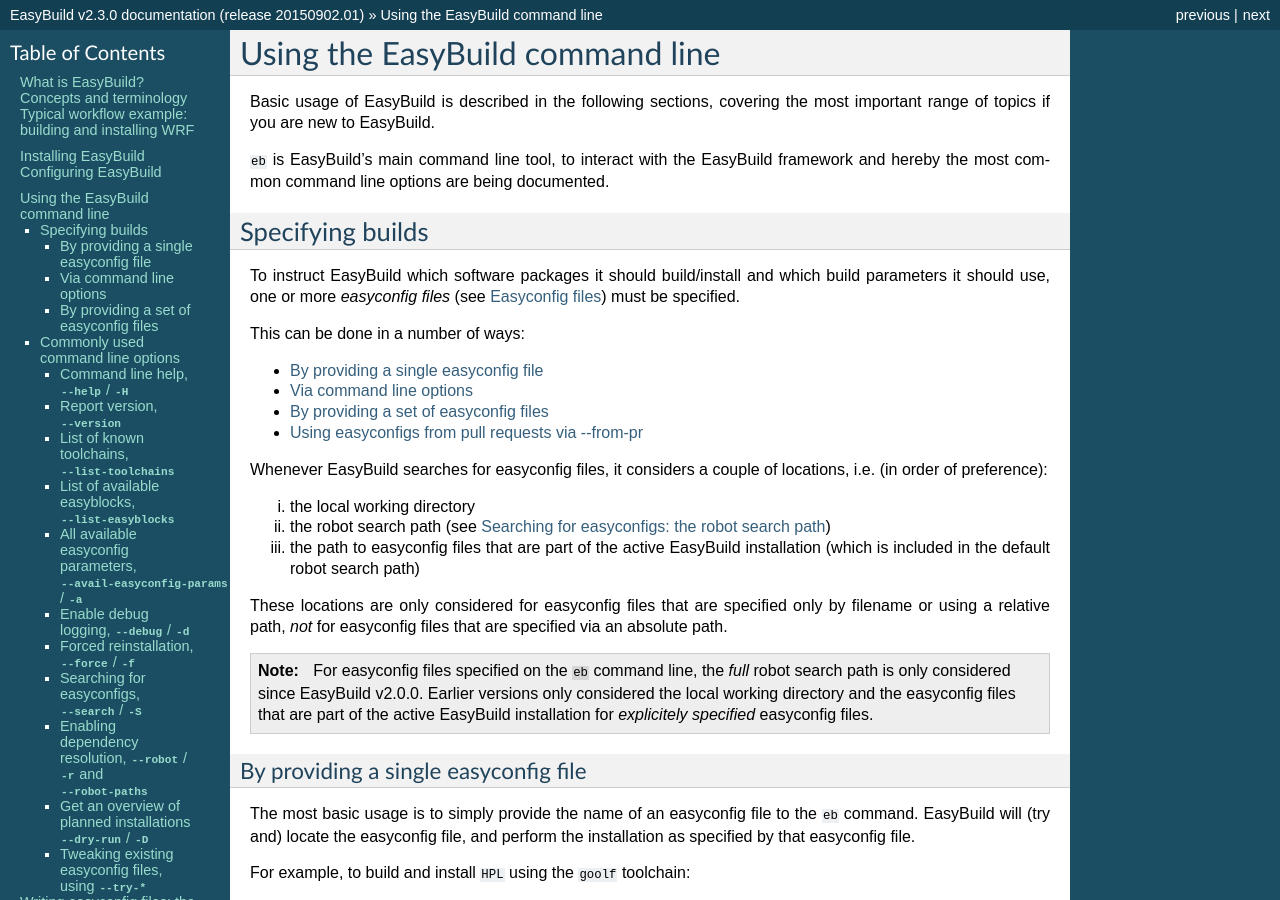
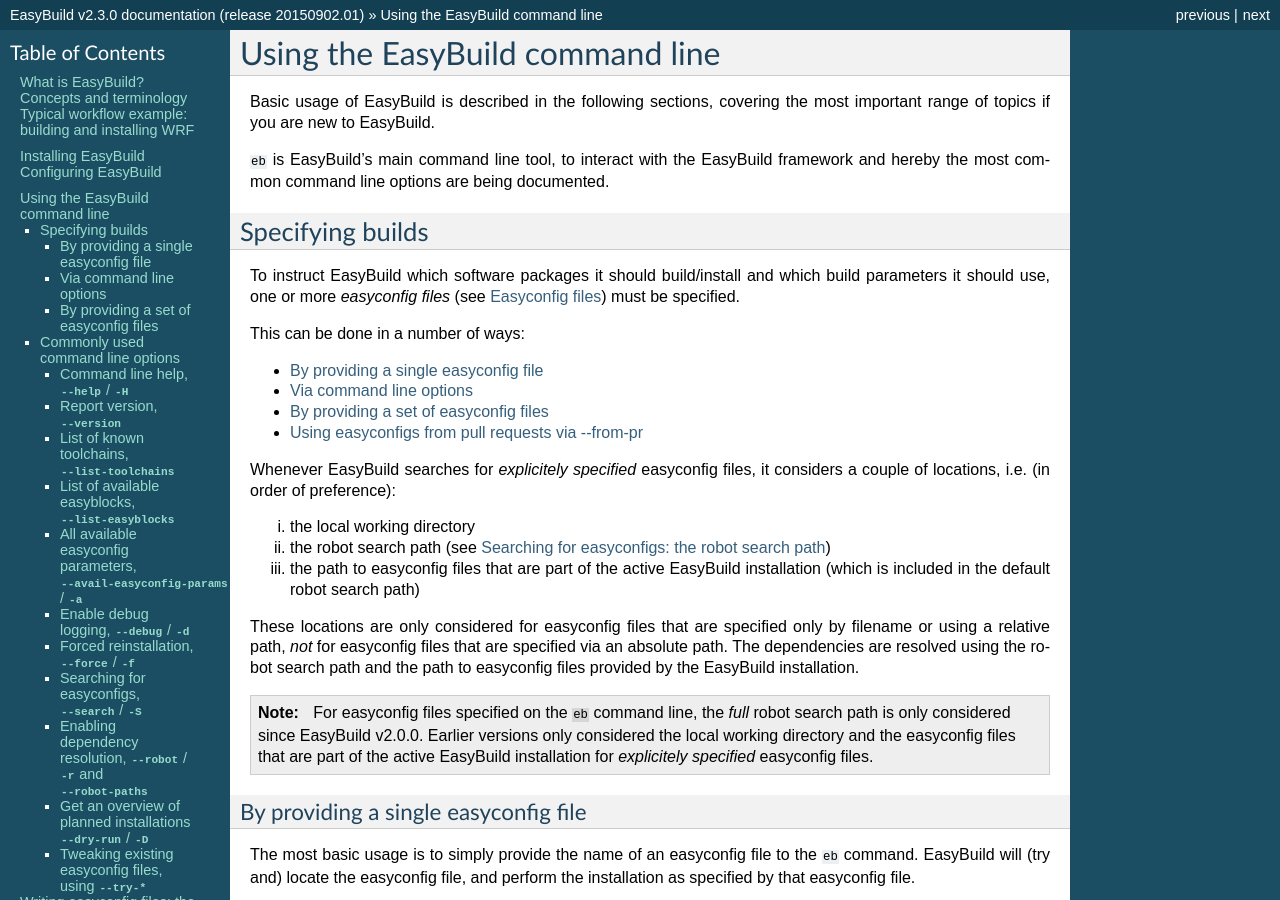
Before and after one commit to easybuilders/easybuild, a Sphinx documentation site: the page built from docs/Using_the_EasyBuild_command_line.rst, in a window 1280 px wide and 900 px high. Built offline with Sphinx 7.4.7, drawn with Linux system fonts in a browser that asks for light colours.

Commit message:
Update Using_the_EasyBuild_command_line.rst
Small clarification about search path for dependencies

```diff
--- a/docs/Using_the_EasyBuild_command_line.rst
+++ b/docs/Using_the_EasyBuild_command_line.rst
@@ -23,7 +23,7 @@
 * :ref:`specifying_easyconfigs_set_of_easyconfigs`
 * :ref:`from_pr`
 
-Whenever EasyBuild searches for easyconfig files, it considers a couple of locations, i.e. (in order of preference):
+Whenever EasyBuild searches for *explicitely specified* easyconfig files, it considers a couple of locations, i.e. (in order of preference):
 
 (i)   the local working directory
 (ii)  the robot search path (see :ref:`robot_search_path`)
@@ -31,7 +31,7 @@
       (which is included in the default robot search path)
 
 These locations are only considered for easyconfig files that are specified only by filename or using a relative path,
-*not* for easyconfig files that are specified via an absolute path.
+*not* for easyconfig files that are specified via an absolute path. The dependencies are resolved using the robot search path and the path to easyconfig files provided by the EasyBuild installation.
 
 .. note::
   For easyconfig files specified on the ``eb`` command line, the *full* robot search path is only considered since
```
